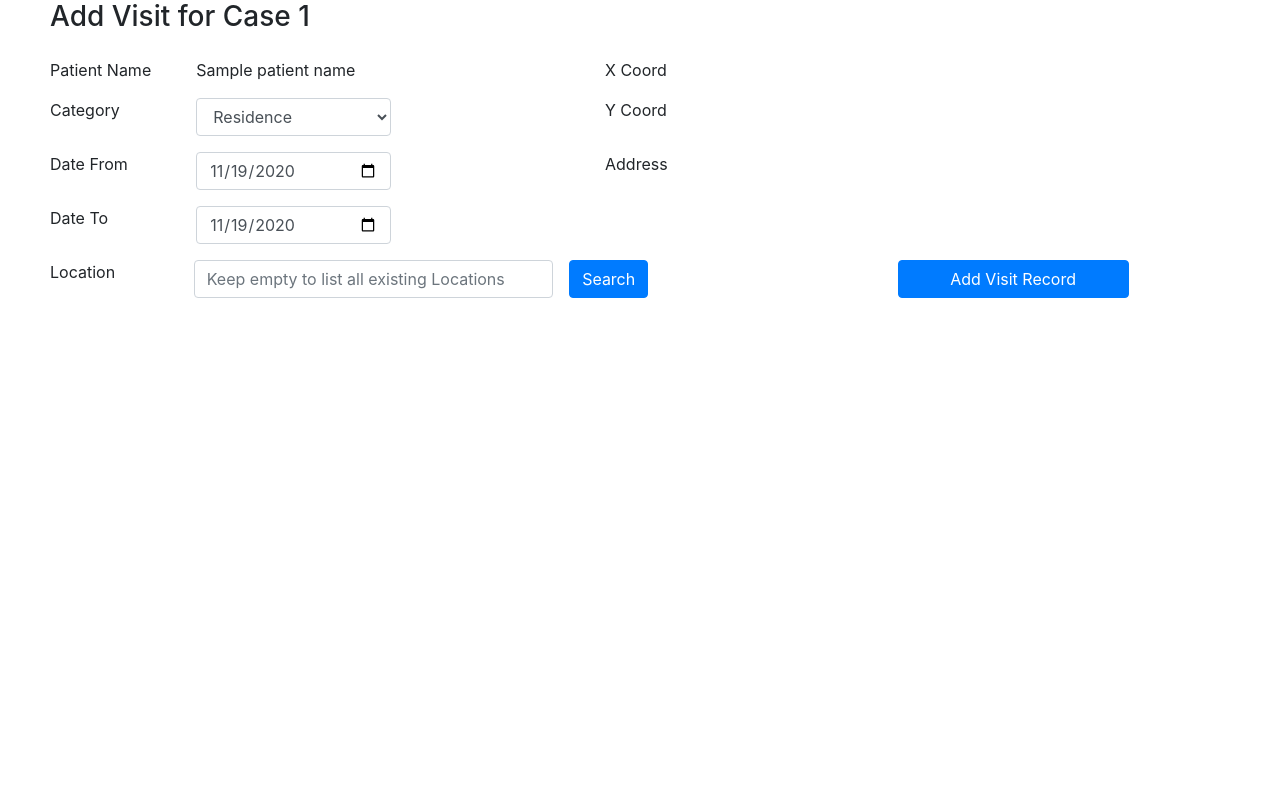
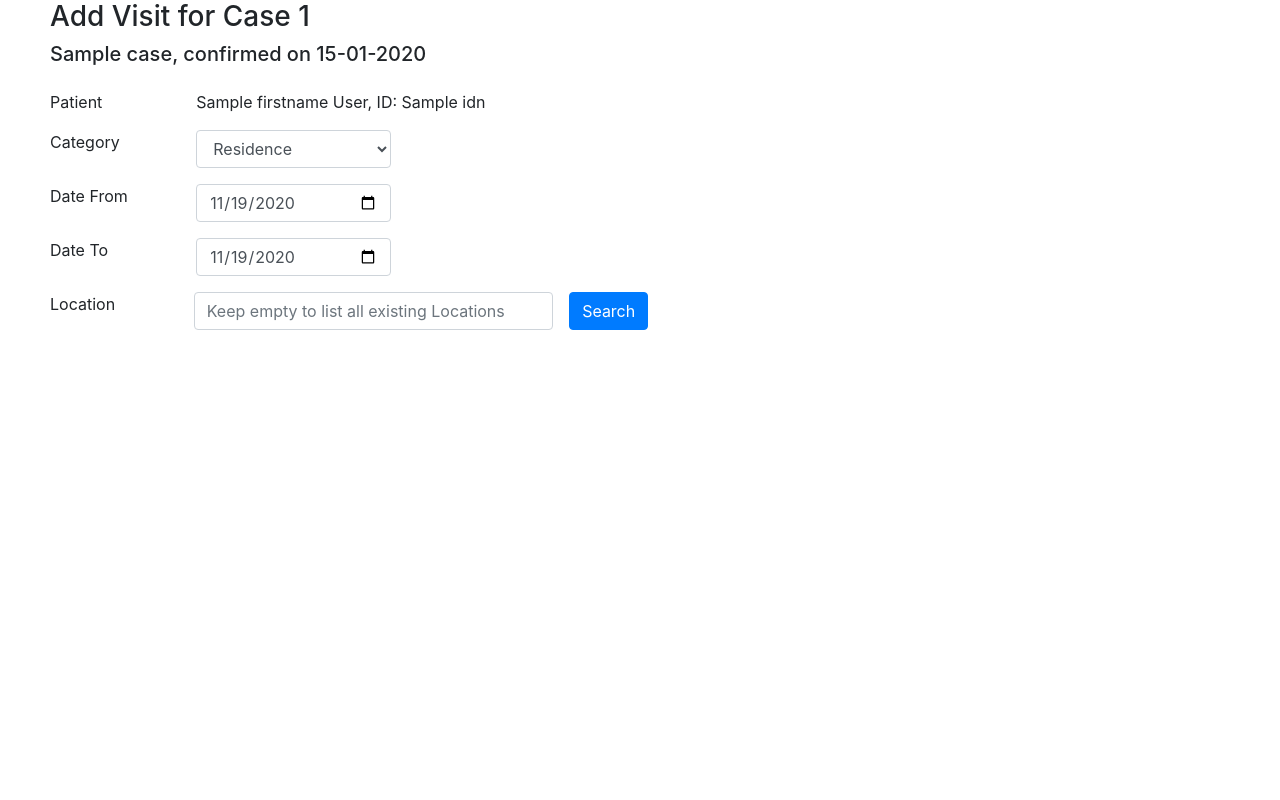
Before and after one commit to jhnma/comp3297_group_k, a Django app: template hotzone_project/templates/add-visit.html in a window 1280 px wide. Run offline with Django 3.2, Linux system fonts and the light colour scheme; the template is opened without the code that fills it: most values are stand-ins (such as "Sample title", 1, 10 or a date in 2020); some libraries are stand-ins or nearby versions.

Commit message:
Resolve conflicts

```diff
--- a/hotzone_project/templates/add-visit.html
+++ b/hotzone_project/templates/add-visit.html
@@ -4,12 +4,13 @@
         <script src="https://cdnjs.cloudflare.com/ajax/libs/popper.js/1.14.7/umd/popper.min.js" integrity="sha384-UO2eT0CpHqdSJQ6hJty5KVphtPhzWj9WO1clHTMGa3JDZwrnQq4sF86dIHNDz0W1" crossorigin="anonymous"></script>
         <script src="https://stackpath.bootstrapcdn.com/bootstrap/4.3.1/js/bootstrap.min.js" integrity="sha384-JjSmVgyd0p3pXB1rRibZUAYoIIy6OrQ6VrjIEaFf/nJGzIxFDsf4x0xIM+B07jRM" crossorigin="anonymous"></script>
         <link rel="stylesheet" href="https://stackpath.bootstrapcdn.com/bootstrap/4.3.1/css/bootstrap.min.css" integrity="sha384-ggOyR0iXCbMQv3Xipma34MD+dH/1fQ784/j6cY/iJTQUOhcWr7x9JvoRxT2MZw1T" crossorigin="anonymous">
-        <title>Case {{ case_id }} - Add Visits</title>
+        <title>Case {{ case.case_id }} - Add Visits</title>
         <style>
             body {
                 margin: auto;
                 max-width: 1200px;
                 padding-left: 10px;
+                padding-bottom: 15px;
             }
 
             [class*="col-"] {
@@ -41,8 +42,6 @@
                 var currentGeodata
                 var currentHotzone
                 var addedVisitsID=0
-                //Changed to 2 classes for the new table & table title
-                $('.hotzoneLocations, .geodataLocations, #addedVisits').hide()
                 var today=new Date();
                 $('#date_from').val(today.toISOString().substr(0, 10))
                 $('#date_to').val(today.toISOString().substr(0, 10))
@@ -87,78 +86,24 @@
                     $('#addedVisits').hide()
                     $('#addedVisits tbody').empty()
                 }
-                function set(data, from) {
+                function addvisit(data, from, pk) {
                     if(from=='hotzone') {
-                        $("#x_coord").html(data.fields.x)
-                        $("#y_coord").html(data.fields.y)
-                        $("#address").html(data.fields.address)
-                        $("#location").val(data.fields.name)
-                        $("#visit").attr('data-pk', data.pk)
+                        var x = data.fields.x;
+                        var y = data.fields.y;
+                        var address = data.fields.address;
+                        var name = data.fields.name;
                     }
                     else {
-                        $("#x_coord").html(data.x)
-                        $("#y_coord").html(data.y)
-                        $("#address").html(data.addressEN)
-                        $("#location").val(data.nameEN)
-                        $("#visit").attr('data-pk', data.pk)
-                    }
-                }
-                function filterAddedLocations() {
-                    var newCurrentGeoData=[]
-                    if(currentHotzone.length>0) {
-                        currentGeodata.forEach((ele, idx, arr) => {
-                            var repeated=false
-                            for(var i=0;i<currentHotzone.length;i++) {
-                                if(ele.nameEN==currentHotzone[i].fields.name && ele.x==currentHotzone[i].fields.x && ele.y==currentHotzone[i].fields.y && ele.addressEN==currentHotzone[i].fields.address) {
-                                    repeated=true
-                                    break
-                                }
-                            }
-                            if(!repeated) {
-                                newCurrentGeoData.push(ele)
-                            }
-                        })
-                        currentGeodata=newCurrentGeoData
-                    }
-                }
-                //current changed to currentHotzone/currentGeodata
-                $(document).on('click','.hotzone',function() {
-                    set(currentHotzone[parseInt($(this).attr('data-idx'))], 'hotzone')
-                })
-                $(document).on('click','.geodata',function() {
-                    idx=parseInt($(this).attr('data-idx'))
-                    obj={
-                        name: currentGeodata[idx].nameEN,
-                        address: currentGeodata[idx].addressEN,
-                        x: parseFloat(currentGeodata[idx].x),
-                        y: parseFloat(currentGeodata[idx].y),
-                        csrfmiddlewaretoken: '{{ csrf_token }}'
-                    }
-                    $.post('{% url "add-location" %}', obj, function(data) {
-                        $('#visit').attr('data-pk',data.pk)
-                        set(currentGeodata[idx], 'geodata')
-                        if(data.status==1) {
-                            alert("Location added to HotZone.")
-                        }
-                        else {
-                            alert("Location in HotZone already.")
-                        }
-                    }, 'json')
-                })
-                $(document).on('click', '.remove', function() {
-                    $(`[data-visitID=${$(this).attr('data-id')}]`).remove()
-                })
-                $('#addVisit').click(function() {
-                    //case_id is now a hidden input, so wont check
-                    if($('#x_coord').html()=='') {
-                        alert('Please input complete data.')
-                        return
+                        var x = data.x;
+                        var y = data.y;
+                        var address = data.addressEN;
+                        var name = data.nameEN;
                     }
                     $('#addedVisits').show()
                     $('.addedVisits tbody').append(
-                        `<tr class="mb-2" data-visitID=${addedVisitsID} data-pk=${$('#visit').attr('data-pk')}>
-                            <td colspan=4 class='addedVisits_location'>${$('#location').val()}</td>
-                            <td colspan=5 class='addedVisits_address'>${$('#address').text()}</td>
+                        `<tr class="mb-2" data-visitID=${addedVisitsID} data-pk=${pk}>
+                            <td colspan=4 class='addedVisits_location'>${name}</td>
+                            <td colspan=5 class='addedVisits_address'>${address}</td>
                             <td colspan=3>
                                 <input type='date' class='addedVisits_date_from'/>
                             </td>
@@ -180,6 +125,59 @@
                     $(qSel+'.addedVisits_date_from').val($('#date_from').val())
                     $(qSel+'.addedVisits_date_to').val($('#date_to').val())
                     addedVisitsID++
+                }
+                function filterAddedLocations() {
+                    var newCurrentGeoData=[]
+                    if(currentHotzone.length>0) {
+                        currentGeodata.forEach((ele, idx, arr) => {
+                            var repeated=false
+                            for(var i=0;i<currentHotzone.length;i++) {
+                                if(ele.nameEN==currentHotzone[i].fields.name && ele.x==currentHotzone[i].fields.x && ele.y==currentHotzone[i].fields.y && ele.addressEN==currentHotzone[i].fields.address) {
+                                    repeated=true
+                                    break
+                                }
+                            }
+                            if(!repeated) {
+                                newCurrentGeoData.push(ele)
+                            }
+                        })
+                        currentGeodata=newCurrentGeoData
+                    }
+                }
+                $(document).on('click','.hotzone',function() {
+                    let targetData = currentHotzone[parseInt($(this).attr('data-idx'))];
+                    addvisit(targetData, 'hotzone', targetData.pk);
+                    $('body').animate({
+                        scrollTop: $('#addedVisits').offset().top
+                    }, 600, function () {
+                    });
+                })
+                $(document).on('click','.geodata',function() {
+                    idx=parseInt($(this).attr('data-idx'))
+                    obj={
+                        name: currentGeodata[idx].nameEN,
+                        address: currentGeodata[idx].addressEN,
+                        x: parseFloat(currentGeodata[idx].x),
+                        y: parseFloat(currentGeodata[idx].y),
+                        csrfmiddlewaretoken: '{{ csrf_token }}'
+                    }
+                    $.post('{% url "add-location" %}', obj, function(data) {
+                        addvisit(currentGeodata[idx], 'geodata', data.pk)
+                        if(data.status==1) {
+                            alert("Location added to HotZone.")
+                        }
+                        else {
+                            alert("Location in HotZone already.")
+                        }
+                        $('body').animate({
+                            scrollTop: $('#addedVisits').offset().top
+                        }, 600, function () {
+                        });
+                    }, 'json')
+
+                })
+                $(document).on('click', '.remove', function() {
+                    $(`[data-visitID=${$(this).attr('data-id')}]`).remove()
                 })
                 $('#save').click(function() {
                     if($('#addedVisits tbody').children().length==0) {
@@ -199,13 +197,13 @@
                         }
                         visits['locations[]'].push(JSON.stringify(visit))
                     })
-                    console.log(visits)
                     $.post('{% url "add" %}', visits, function(data) {
                         alert(data.msg)
                         resetAddedVisits()
                     }, 'json')
                 })
-                $('#search').click(function() {
+                $('#search').click(function(e) {
+                    e.preventDefault();
                     if($("#location").val()!='') {
                         $('#search').text("Searching")
                         $.get('{% url "get-locations" %}',{name: $("#location").val()}, function(data) {
@@ -265,27 +263,18 @@
         </script>
     </head>
     <body>
-        <h3>Add Visit for Case {{ case_id }}</h3>
-        <input type='hidden' id='case_id' value="{{ case_id }}"/>
+        <h3>Add Visit for Case {{ case.case_id }}</h3>
+        <h5>{{ case.get_category_display|title }} case, confirmed on {{ case.date|date:"d-m-Y" }}</h5>
+        <input type='hidden' id='case_id' value="{{ case.case_id }}"/>
         <form class="container-fluid mt-4" id="visit" data-pk=''>
             <div class="row container">
                 <div class="col-6">
                     <div class="row">
                         <div class='col-3'>
-                            Patient Name
+                            Patient
                         </div>
                         <div class='col-8'>
-                            {{ patient_name }}
-                        </div>
-                    </div>
-                </div>
-                <div class="col-6">
-                    <div class="row">
-                        <div class='col-3'>
-                            X Coord
-                        </div>
-                        <div class='col-8'>
-                            <span id="x_coord"></span>
+                            {{ patient.firstname }} {{ patient.lastname }}, ID: {{ patient.idn }}
                         </div>
                     </div>
                 </div>
@@ -302,16 +291,6 @@
                                 <option value='w'>Workplace</option>
                                 <option value='v'>Visit</option>
                             </select>
-                        </div>
-                    </div>
-                </div>
-                <div class="col-6">
-                    <div class="row">
-                        <div class='col-3'>
-                            Y Coord
-                        </div>
-                        <div class='col-8'>
-                            <span id="y_coord"></span>
                         </div>
                     </div>
                 </div>
@@ -335,16 +314,6 @@
                         </div>
                     </div>
                 </div>
-                <div class="col-6">
-                    <div class="row">
-                        <div class='col-3'>
-                                Address
-                        </div>
-                        <div class='col-8'>
-                            <span id='address'></span>
-                        </div>
-                    </div>
-                </div>
             </div>
             <div class="row container mt-3">
                 <div class="col-9">
@@ -356,18 +325,15 @@
                             <input type='text' id='location' class="form-control" placeholder="Keep empty to list all existing Locations"/>
                         </div>
                         <div class='col-5'>
-                            <button type="button" id='search' class="ml-3 btn btn-primary">Search</button>
+                            <button type="submit" id='search' class="ml-3 btn btn-primary">Search</button>
                         </div>
                     </div>
                 </div>
-                <div class="col-3">
-                    <button type='button' id='addVisit' class='col-10 btn btn-primary'>Add Visit Record</button>
-                </div>
             </div>
         </form>
-        <div class="pl-0 pr-0 container-fluid hotzoneLocations">Location(s) from existing HotZone Database satisfying your query</div>
+        <div class="pl-0 pr-0 container-fluid hotzoneLocations" style="display: none;">Location(s) from existing HotZone Database satisfying your query</div>
         <div class='pl-0 pr-0 mt-1 container-fluid scroll-y-vh-40'>
-            <table class='container-fluid hotzoneLocations'>
+            <table class='container-fluid hotzoneLocations' style="display: none;">
                 <colgroup>
                     <col width="5%"><col width="5%">
                     <col width="5%"><col width="5%">
@@ -390,9 +356,9 @@
                 <tbody></tbody>
             </table>
         </div>
-        <div class="pl-0 pr-0 mt-3 container-fluid geodataLocations">Location(s) from GeoData Database satisfying your query</div>
+        <div class="pl-0 pr-0 mt-3 container-fluid geodataLocations" style="display: none;">Location(s) from GeoData Database satisfying your query</div>
         <div class='pl-0 pr-0 mt-1 container-fluid scroll-y-vh-40'>
-            <table class='container-fluid geodataLocations'>
+            <table class='container-fluid geodataLocations' style="display: none;">
                 <colgroup>
                     <col width="5%"><col width="5%">
                     <col width="5%"><col width="5%">
@@ -415,7 +381,7 @@
                 <tbody></tbody>
             </table>
         </div>
-        <div id="addedVisits">
+        <div id="addedVisits" style="display: none;">
             <div class="pl-0 pr-0 mt-3 container-fluid">Added Visits</div>
             <div class='pl-0 pr-0 mt-1 container-fluid scroll-y-vh-40'>
                 <table class='container-fluid addedVisits'>
@@ -442,7 +408,7 @@
                     <tbody></tbody>
                 </table>
             </div>
-            <button type="button" id="save" class="btn btn-primary float-right mt-4">Save</button>
+            <button type="button" id="save" class="btn btn-primary float-right mt-4 mb-4">Save</button>
         </div>
     </body>
 </html>
```
